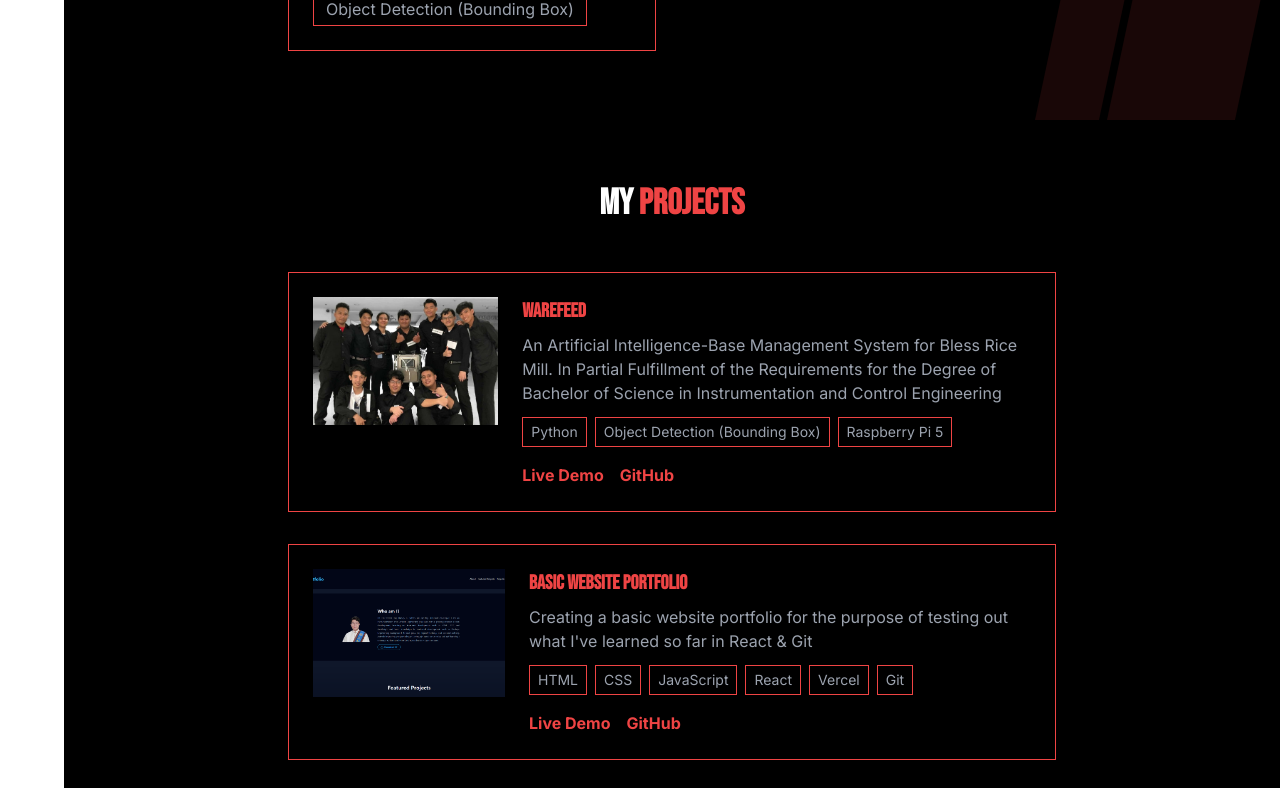
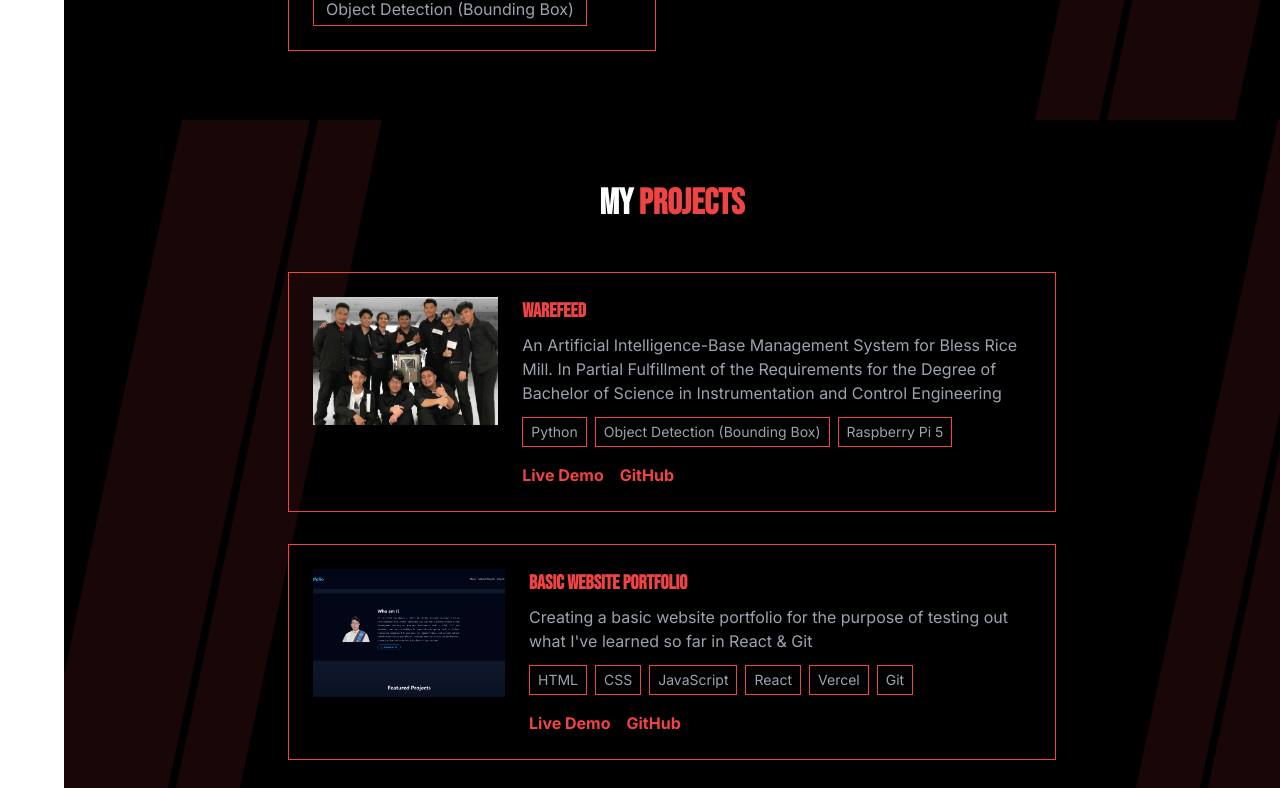
Before and after one commit to RenAmamiya0411/Website-Portfolio-v2, a React (Vite) app: page / in a window 1280 px wide. Shown: the part 2280-3068 px from the top of the page. Built offline with nearby package versions, Linux system fonts and the light colour scheme.

Commit message:
Modified Projects.tsx

```diff
--- a/package.json
+++ b/package.json
@@ -10,6 +10,7 @@
     "preview": "vite preview"
   },
   "dependencies": {
+    "devicons-react": "^1.5.0",
     "framer-motion": "^12.35.0",
     "lucide-react": "^0.576.0",
     "react": "^19.2.0",
--- a/src/parts/Projects.tsx
+++ b/src/parts/Projects.tsx
@@ -1,8 +1,8 @@
-import WareFeed from "../assets/projectScreenshots/Warefeed.jpg";
-import BasicWebPort from "../assets/projectScreenshots/Basic-Web-Port.png";
-import SkyCast from "../assets/projectScreenshots/SkyCast.png";
-import CataLog from "../assets/projectScreenshots/Cata-Log.png";
-import WhatToDo from "../assets/projectScreenshots/What-To-Do.png";
+import WareFeedImg from "../assets/projectScreenshots/Warefeed.jpg";
+import BasicWebPortImg from "../assets/projectScreenshots/Basic-Web-Port.png";
+import SkyCastImg from "../assets/projectScreenshots/SkyCast.png";
+import CataLogImg from "../assets/projectScreenshots/Cata-Log.png";
+import WhatToDoImg from "../assets/projectScreenshots/What-To-Do.png";
 
 const projects = [
   {
@@ -12,7 +12,7 @@ const projects = [
     tech: ["Python", "Object Detection (Bounding Box)", "Raspberry Pi 5"],
     demo: "https://www.youtube.com/watch?v=pA8ZL1sHOxg",
     repo: "https://github.com/RenAmamiya0411/WareFeed",
-    thumbnail: WareFeed
+    thumbnail: WareFeedImg
   },
   {
     title: "Basic Website Portfolio",
@@ -21,7 +21,7 @@ const projects = [
     tech: ["HTML", "CSS", "JavaScript", "React", "Vercel", "Git"],
     demo: "https://srhfalcon-basic-website-portfolio.vercel.app/",
     repo: "https://github.com/RenAmamiya0411/Website-Portfolio",
-    thumbnail: BasicWebPort
+    thumbnail: BasicWebPortImg
   },
   {
     title: "SkyCast",
@@ -29,7 +29,7 @@ const projects = [
     tech: ["Git", "React", "RESTful API"],
     demo: "https://skycast-weather-app-srhfalcon.vercel.app/",
     repo: "https://github.com/RenAmamiya0411/Weather-App",
-    thumbnail: SkyCast
+    thumbnail: SkyCastImg
   },
   {
     title: "CataLog",
@@ -38,7 +38,7 @@ const projects = [
     tech: ["React", "Node.js", "Express", "MongoDB", "Tailwind CSS", "Git"],
     demo: "https://srhfalcon-basic-website-portfolio.vercel.app/",
     repo: "https://github.com/RenAmamiya0411/Cata-Log-Inventory-Management-System-Web-App",
-    thumbnail: CataLog
+    thumbnail: CataLogImg
   },
   {
     title: "What-To-Do",
@@ -47,25 +47,33 @@ const projects = [
     tech: ["JWT Auth", "TypeScript", "React", "Node.js", "Express", "MongoDB", "Tailwind CSS", "Git"],
     demo: "https://srhfalcon-what-to-do-app.vercel.app/",
     repo: "https://github.com/RenAmamiya0411/What-To-Do-App",
-    thumbnail: WhatToDo
+    thumbnail: WhatToDoImg
   }
 ];
 
 function Projects() {
   return (
     <section
-      className="min-h-screen bg-black flex flex-col items-center justify-center text-white px-8 py-16"
+      className="min-h-screen bg-black flex flex-col items-center justify-center text-white px-8 py-16 relative overflow-hidden"
       id="projects"
     >
-      <h2 className="text-4xl font-bold mb-12">
+      <div className="absolute top-0 left-0 w-full h-full pointer-events-none">
+        <div className="absolute bg-red-500 opacity-10 w-32 h-full -skew-x-12 -left-10" />
+        <div className="absolute bg-red-500 opacity-10 w-16 h-full -skew-x-12 left-24" />
+        <div className="absolute bg-red-500 opacity-10 w-32 h-full -skew-x-12 -right-10" />
+        <div className="absolute bg-red-500 opacity-10 w-16 h-full -skew-x-12 right-24" />
+      </div>
+
+      <h2 className="text-4xl font-bold mb-12 z-10">
         My <span className="text-red-500">Projects</span>
       </h2>
-      <div className="flex flex-col gap-8 max-w-3xl w-full">
+      <div className="flex flex-col gap-8 max-w-3xl w-full z-10">
         {projects.map(project => (
           <div
-            className="border border-red-500 p-6 flex flex-col md:flex-row gap-6 hover:bg-red-500 hover:bg-opacity-10 transition-colors"
+            className="border border-red-500 p-6 flex flex-col md:flex-row gap-6 hover:bg-red-500 hover:bg-opacity-10 relative hover:-translate-y-1 transition-all duration-300 group"
             key={project.title}
           >
+            <div className="absolute left-0 top-0 h-full w-1 bg-red-500 scale-y-0 group-hover:scale-y-100 transition-transform duration-300 origin-top"/>
             <img className="w-full md:w-48 h-32 object-cover" src={project.thumbnail} alt={project.title} />
             <div className="flex flex-col justify-between">
               <div>
--- a/src/parts/Skills.tsx
+++ b/src/parts/Skills.tsx
@@ -1,6 +1,9 @@
 function Skills() {
   const skills = [
-    { category: "Frontend", items: ["HTML", "CSS", "JavaScript", "TypeScript", "React", "Vite", "Tailwind CSS"] },
+    {
+      category: "Frontend",
+      items: ["HTML", "CSS", "JavaScript", "TypeScript", "React", "Vite", "Tailwind CSS"]
+    },
     { category: "Backend", items: ["Node.js", "Express", "RESTful API", "JWT Auth"] },
     { category: "Database", items: ["MongoDB", "MongoDB Atlas", "Mongoose"] },
     { category: "Tools", items: ["Axios", "Git/GitHub", "Vercel", "Render", "Postman"] },
```
Also changed, not shown: 1 other file (tests, documents, lock files or other folders).
